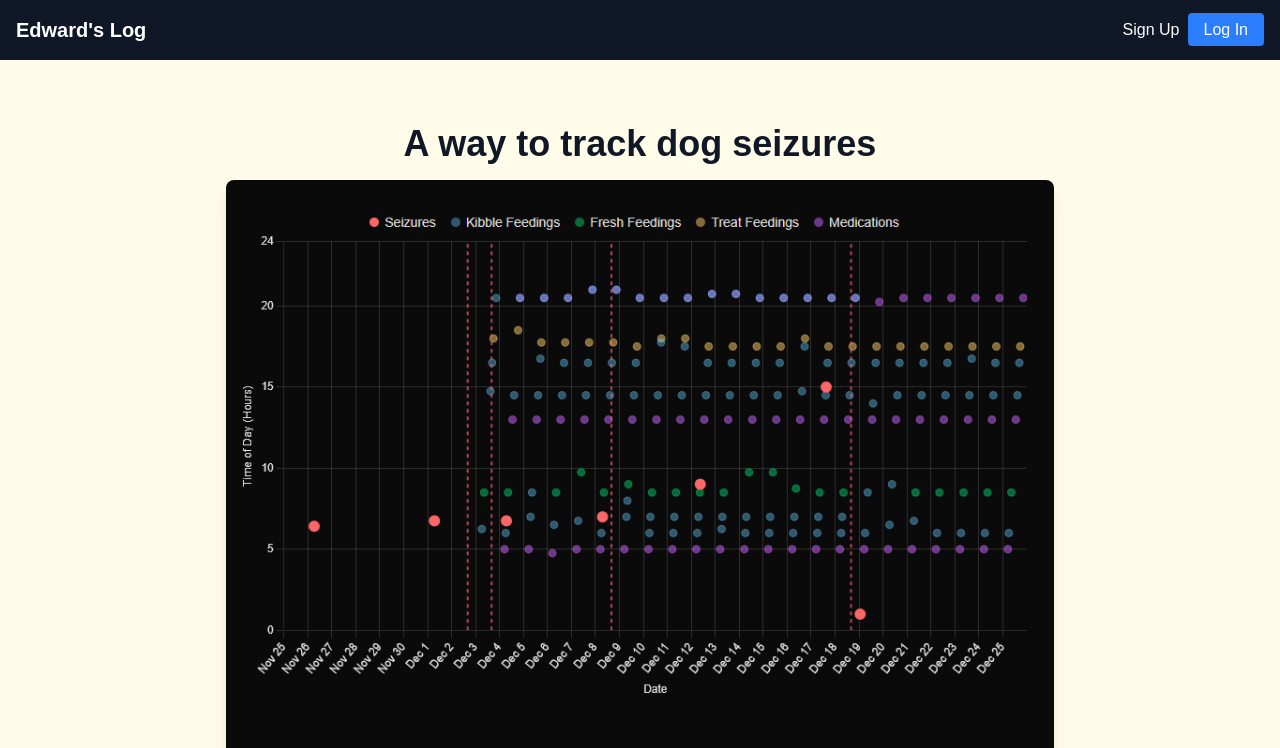
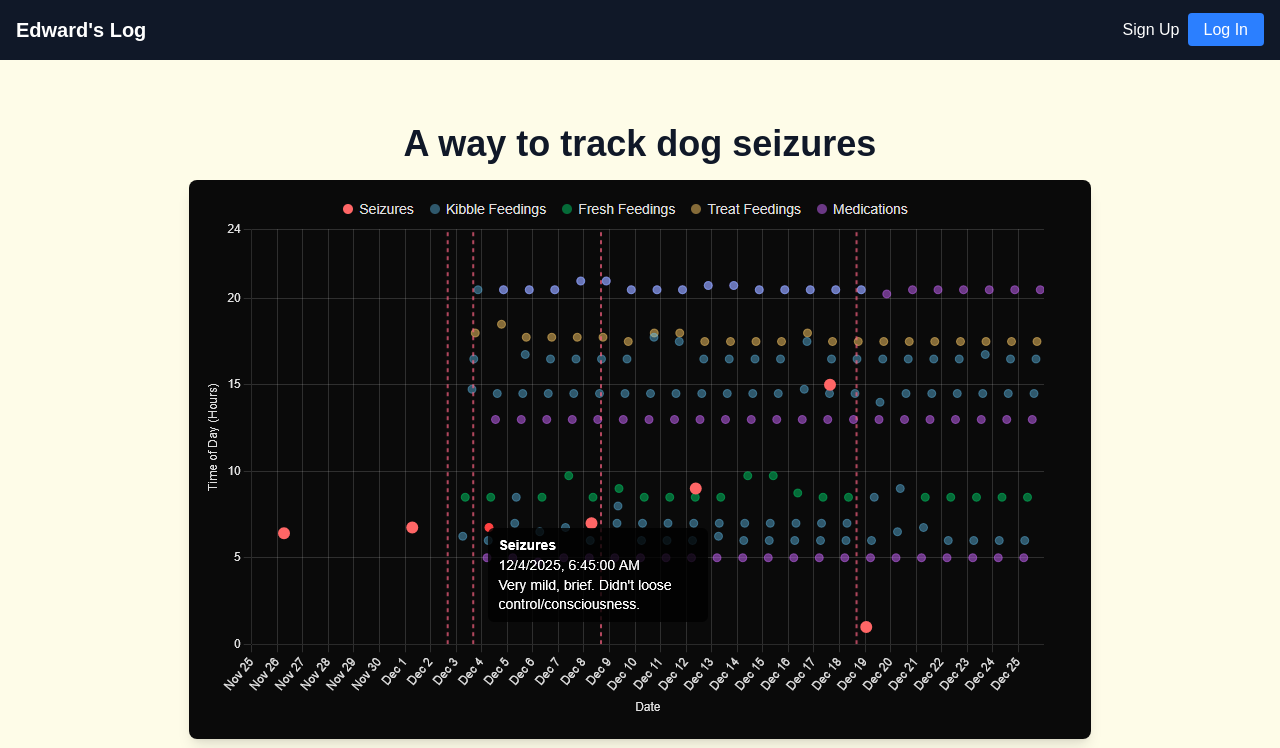
Before and after one commit to adamplabarge/edwards-log, a Next.js app: page / in a window 1280 px wide. Shown: the top 748 px of the page. Built offline with nearby package versions, Linux system fonts and the light colour scheme; no server answers.

Commit message:
feat: change hero image

```diff
--- a/app/page.tsx
+++ b/app/page.tsx
@@ -14,8 +14,8 @@ export default function HomePage() {
           <Image
             src="/images/hero.png"
             alt="Hero"
-            width={828}
-            height={781}
+            width={902}
+            height={559}
             className="rounded-lg shadow-lg"
           />
         </div>
```
Also changed, not shown: public/images/hero.png.
